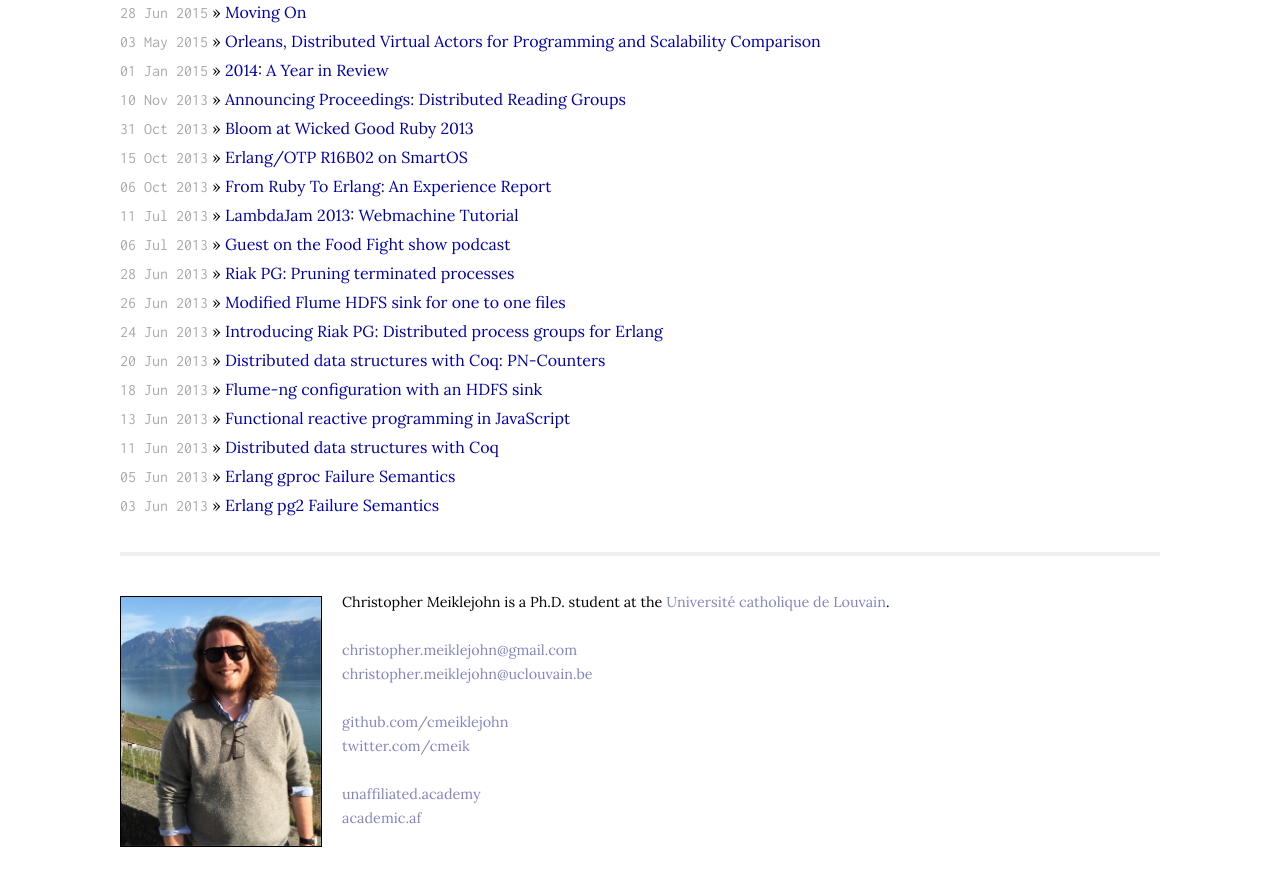
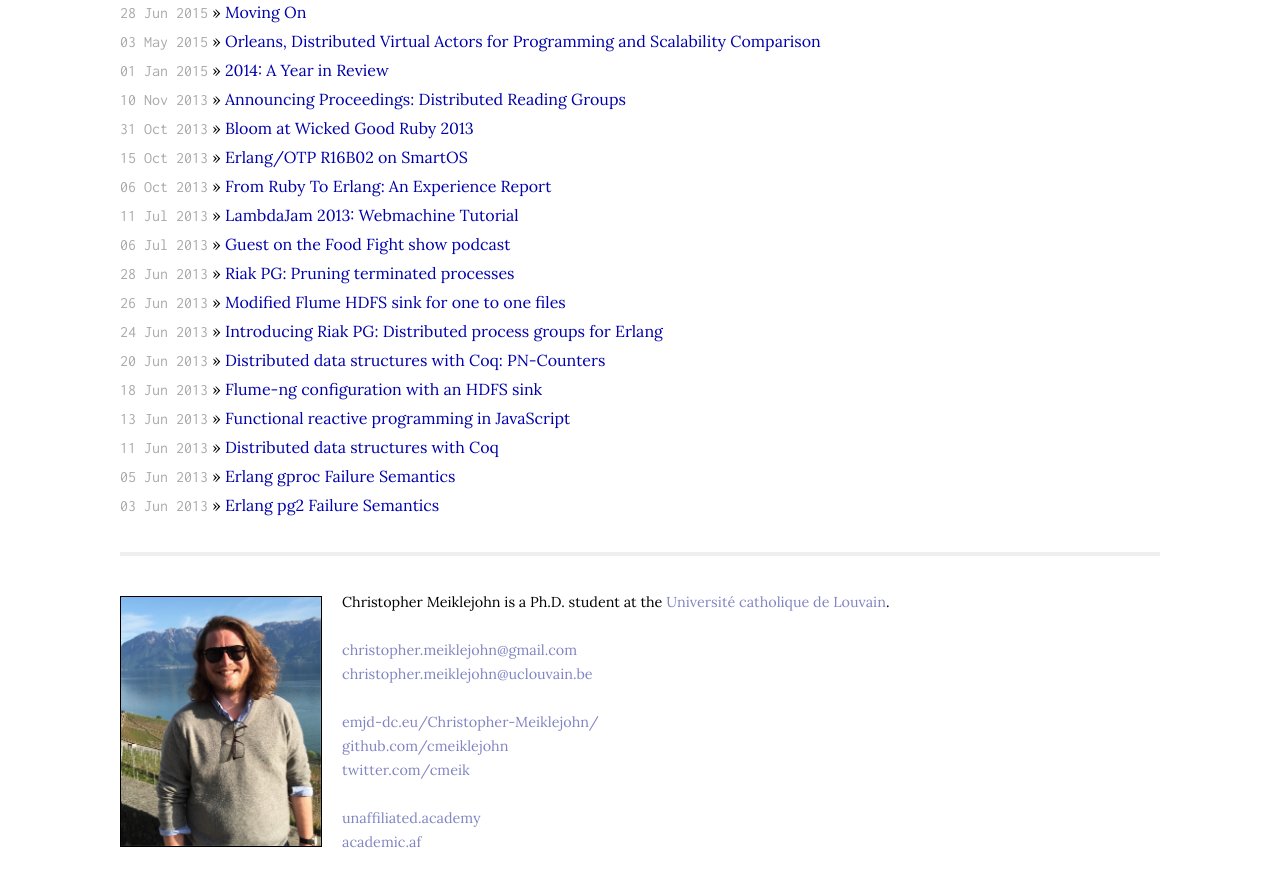
Before and after one commit to cmeiklejohn/cmeiklejohn.github.io, a Jekyll site: the page built from index.html, in a window 1280 px wide and 900 px high, scrolled down 1621 px. Shown: the top 887 px of the window. Built offline with Jekyll 4.4.1, drawn with Linux system fonts in a browser that asks for light colours.

Commit message:
Add Erasmus Mundus link.

```diff
--- a/_layouts/default.html
+++ b/_layouts/default.html
@@ -53,6 +53,7 @@
                     <a href="mailto:christopher.meiklejohn@gmail.com">christopher.meiklejohn@gmail.com</a><br />
                     <a href="mailto:christopher.meiklejohn@uclouvain.be">christopher.meiklejohn@uclouvain.be</a><br />
                     <br/>
+                    <a href="http://emjd-dc.eu/Christopher-Meiklejohn/">emjd-dc.eu/Christopher-Meiklejohn/</a><br />
                     <a href="http://github.com/cmeiklejohn/">github.com/cmeiklejohn</a><br />
                     <a href="http://twitter.com/cmeik/">twitter.com/cmeik</a><br />
                     <br/>
```
